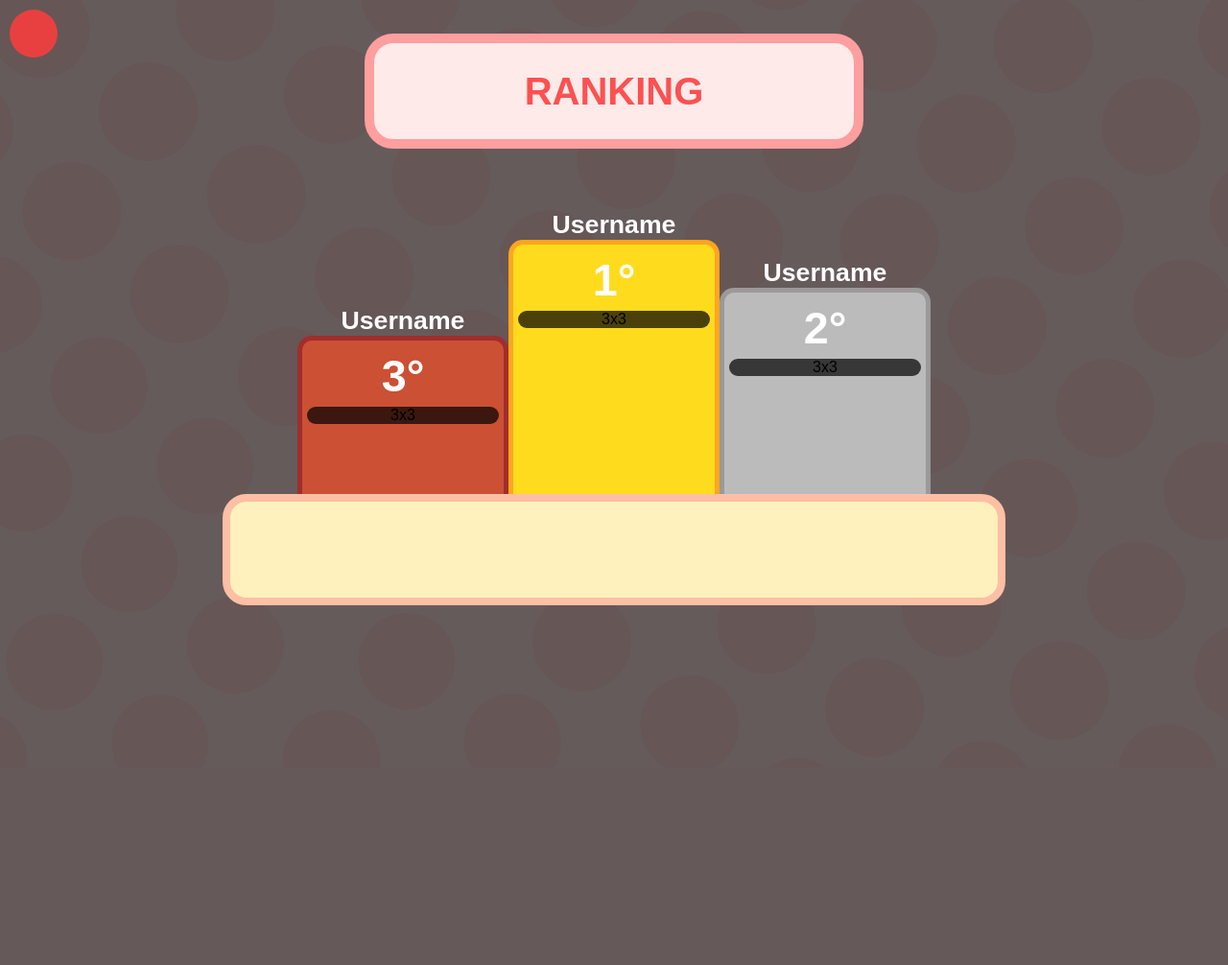
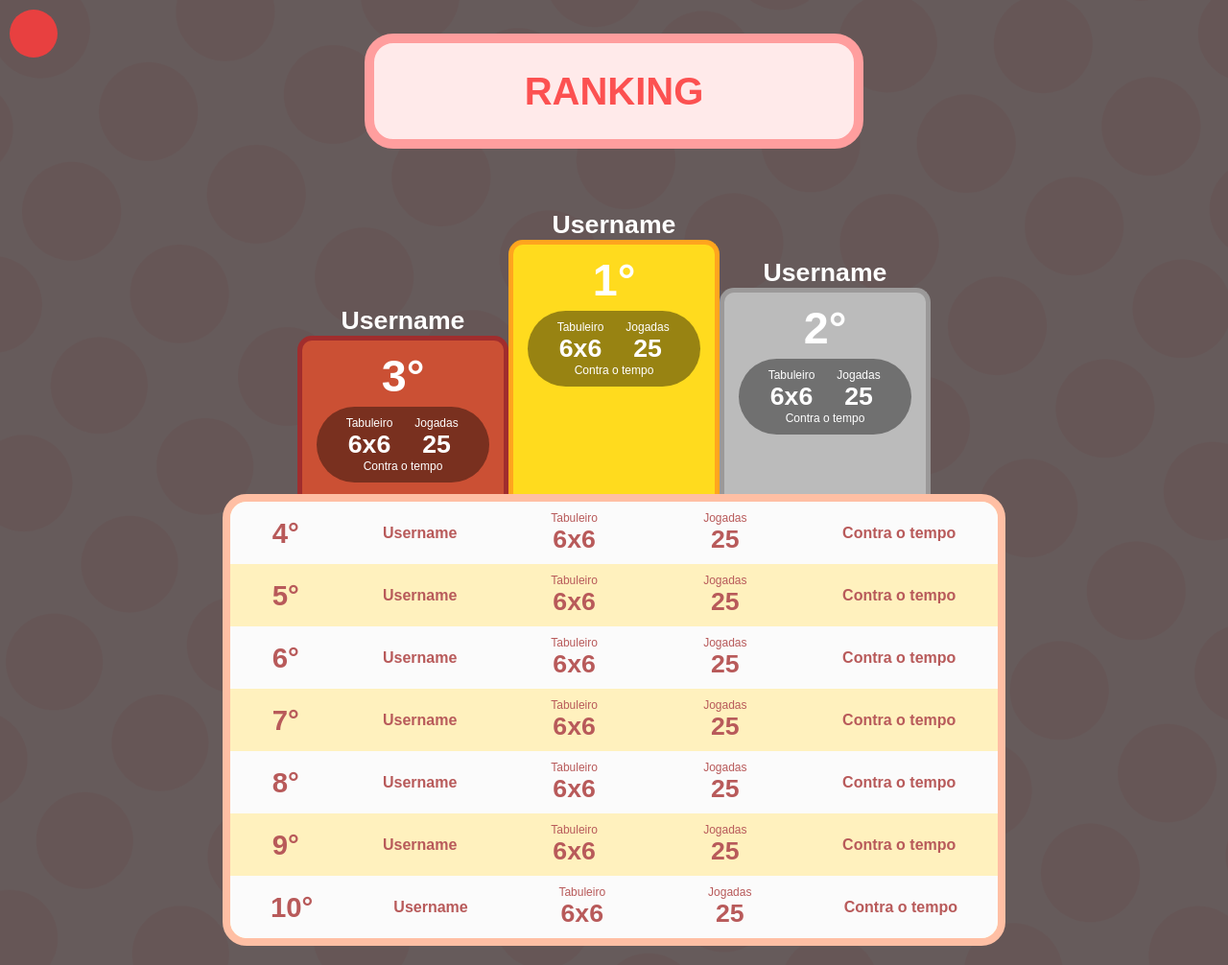
Before and after one commit to brendajuliane/MemoryGame, a PHP site: page /ranking.html in a window 1280 px wide. Shown: the whole page at 96% size. Before the commit the page ends 631 px from the top, so only its background shows below. Run offline with PHP 8.4, Linux system fonts and the light colour scheme.

Commit message:
Adição das informações dos jogadores no placar
Informações de pontuação no pódio e na tabela adicionadas

```diff
--- a/css/ranking.css
+++ b/css/ranking.css
@@ -24,14 +24,14 @@ body{
     border-radius: 50px;
 }
 
-/*-----------------------------------------------------------------------------------------------*/
+/*------------------------------DARKSCREEN-----------------------------------------------------------------*/
 .darkScreen{
 background-color: rgba(0, 0, 0, 0.6);
 width: 100%;
-height: 100vh;
+height: 100%;
 }
 
-/*-----------------------------------------------------------------------------------------------*/
+/*--------------------------------------BOARD---------------------------------------------------------*/
 
 .boardContainer{
     width: 100%;
@@ -42,7 +42,7 @@ height: 100vh;
 }
 
 .board{
-    background-color: rgb(255, 234, 234);
+    background-color: #ffeaea;
     width: 500px;
     height: 100px;
     display: flex;
@@ -58,7 +58,7 @@ height: 100vh;
     font-weight: 800;
 }
 
-/*-----------------------------------------------------------------------------------------------*/
+/*------------------------------------------CONTAINERS-----------------------------------------------------*/
 .rankContainer{
 width: 100%;
 height: auto;
@@ -80,10 +80,11 @@ margin-top: 300px;
 .othersContainer{
     background-color: #FFF1BE;
     width: 800px;
-    height: 100px;
-    display: flex;
+    height: auto;
     border: #FFBFA4 solid 8px;
     border-radius: 25px;
+    overflow: hidden;
+    margin-bottom: 20px;
 
 }
 
@@ -98,6 +99,9 @@ margin-top: 300px;
     border-width: 5px 5px 0px 5px;
     border-style: solid;
     padding: 5px;
+    display: flex;
+    align-items: center;
+    flex-direction: column;
 
 }
 
@@ -129,13 +133,74 @@ text-border: #FF6767 solid 3px;
 }
 
 .place{
-    color: white;
+color: rgb(255, 255, 255);
 font-size: 35pt;
 margin: 5px;
 }
 
+
+/*---------------Podium Content-----------------------------*/
 .data{
-    background-color: rgba(0, 0, 0, 0.705);
-    border-radius: 30px;
+    background-color: rgba(0, 0, 0, 0.405);
+    border-radius: 50px;
+    display: flex;
+    flex-wrap: wrap;
+    justify-content: center;
+    width: 160px;
+    height: auto;
+    padding: 10px;
+    color: white;
 
 }
+
+.textContainer{
+    width: 70px;
+    font-size: 9pt;
+    display: flex;
+    flex-direction: column;
+    justify-content: center;
+    align-items: center;
+}
+
+.dataText{
+    font-size: 9pt;
+}
+
+.dataTitle{
+    font-size: 20pt;
+    font-weight: bold;
+}
+
+
+
+/*-----------------------------------------------------------------------------------------------*/
+/*--------------------------------------OTHERS CSS---------------------------------------------------------*/
+
+.othersContentLight, .othersContentDark{
+    background-color: #FBFBFB;
+    width: 100%;
+    height: 65px;
+    display: flex;
+    flex-direction: row;
+    justify-content: space-around;
+    align-items: center;
+    color: #B85A5A;
+    position: relative;
+
+
+}
+
+.othersContentDark{
+    background-color: #FFF1BE;
+
+}
+
+.othersText{
+font-size: 12pt;
+font-weight: bold;
+}
+
+.othersPlace{
+font-size: 22pt;
+font-weight: 900;
+}
--- a/ranking.html
+++ b/ranking.html
@@ -19,19 +19,141 @@
             <div class="podiumContainer">
                 <div class="placeContainer"><h1 class="podiumUsername">Username</h1><div class="podium" id="thirdPlace">
                     <h1 class="place">3°</h1>
-                    <div class="data">3x3</div>
+                    <div class="data">
+                        <div class="textContainer">
+                            <p class="dataText">Tabuleiro</p>
+                            <h3 class="dataTitle">6x6</h3>
+                        </div>
+                        <div class="textContainer">
+                            <p class="dataText">Jogadas</p>
+                            <h3 class="dataTitle">25</h3>
+                        </div>
+                        <p class="dataText">Contra o tempo</p>
+                    </div>
                 </div></div>
                 <div class="placeContainer"><h1 class="podiumUsername">Username</h1><div class="podium" id="firstPlace">
                     <h1 class="place">1°</h1>
-                    <div class="data">3x3</div>
+                    <div class="data">
+                        <div class="textContainer">
+                            <p class="dataText">Tabuleiro</p>
+                            <h3 class="dataTitle">6x6</h3>
+                        </div>
+                        <div class="textContainer">
+                            <p class="dataText">Jogadas</p>
+                            <h3 class="dataTitle">25</h3>
+                        </div>
+                        <p class="dataText">Contra o tempo</p>
+                    </div>
                 </div></div>
                 <div class="placeContainer"><h1 class="podiumUsername">Username</h1><div class="podium" id="secondPlace">
                     <h1 class="place">2°</h1>
-                    <div class="data">3x3</div>
+                    <div class="data">
+                        <div class="textContainer">
+                            <p class="dataText">Tabuleiro</p>
+                            <h3 class="dataTitle">6x6</h3>
+                        </div>
+                        <div class="textContainer">
+                            <p class="dataText">Jogadas</p>
+                            <h3 class="dataTitle">25</h3>
+                        </div>
+                        <p class="dataText">Contra o tempo</p>
+                    </div>
                 </div></div>
             </div>
-            <div class="othersContainer"></div>
-        </div>
+            <div class="othersContainer">
+                <!--Loop here-->
+                <div class="othersContentLight">
+                    <p class="othersPlace">4°</p>
+                    <p class="othersText">Username</p>
+                    <div class="textContainer">
+                        <p class="dataText">Tabuleiro</p>
+                        <h3 class="dataTitle">6x6</h3>
+                    </div>
+                    <div class="textContainer">
+                        <p class="dataText">Jogadas</p>
+                        <h3 class="dataTitle">25</h3>
+                    </div>
+                    <p class="othersText">Contra o tempo</p>
+                </div>
+                <div class="othersContentDark">
+                    <p class="othersPlace">5°</p>
+                    <p class="othersText">Username</p>
+                    <div class="textContainer">
+                        <p class="dataText">Tabuleiro</p>
+                        <h3 class="dataTitle">6x6</h3>
+                    </div>
+                    <div class="textContainer">
+                        <p class="dataText">Jogadas</p>
+                        <h3 class="dataTitle">25</h3>
+                    </div>
+                    <p class="othersText">Contra o tempo</p>
+                </div>
+                <div class="othersContentLight">
+                    <p class="othersPlace">6°</p>
+                    <p class="othersText">Username</p>
+                    <div class="textContainer">
+                        <p class="dataText">Tabuleiro</p>
+                        <h3 class="dataTitle">6x6</h3>
+                    </div>
+                    <div class="textContainer">
+                        <p class="dataText">Jogadas</p>
+                        <h3 class="dataTitle">25</h3>
+                    </div>
+                    <p class="othersText">Contra o tempo</p>
+                </div>
+                <div class="othersContentDark">
+                    <p class="othersPlace">7°</p>
+                    <p class="othersText">Username</p>
+                    <div class="textContainer">
+                        <p class="dataText">Tabuleiro</p>
+                        <h3 class="dataTitle">6x6</h3>
+                    </div>
+                    <div class="textContainer">
+                        <p class="dataText">Jogadas</p>
+                        <h3 class="dataTitle">25</h3>
+                    </div>
+                    <p class="othersText">Contra o tempo</p>
+                </div>
+                <div class="othersContentLight">
+                    <p class="othersPlace">8°</p>
+                    <p class="othersText">Username</p>
+                    <div class="textContainer">
+                        <p class="dataText">Tabuleiro</p>
+                        <h3 class="dataTitle">6x6</h3>
+                    </div>
+                    <div class="textContainer">
+                        <p class="dataText">Jogadas</p>
+                        <h3 class="dataTitle">25</h3>
+                    </div>
+                    <p class="othersText">Contra o tempo</p>
+                </div>
+                <div class="othersContentDark">
+                    <p class="othersPlace">9°</p>
+                    <p class="othersText">Username</p>
+                    <div class="textContainer">
+                        <p class="dataText">Tabuleiro</p>
+                        <h3 class="dataTitle">6x6</h3>
+                    </div>
+                    <div class="textContainer">
+                        <p class="dataText">Jogadas</p>
+                        <h3 class="dataTitle">25</h3>
+                    </div>
+                    <p class="othersText">Contra o tempo</p>
+                </div>
+                <div class="othersContentLight">
+                    <p class="othersPlace">10°</p>
+                    <p class="othersText">Username</p>
+                    <div class="textContainer">
+                        <p class="dataText">Tabuleiro</p>
+                        <h3 class="dataTitle">6x6</h3>
+                    </div>
+                    <div class="textContainer">
+                        <p class="dataText">Jogadas</p>
+                        <h3 class="dataTitle">25</h3>
+                    </div>
+                    <p class="othersText">Contra o tempo</p>
+                </div>
+            </div>
     </div>
 </body>
 </html>
```
